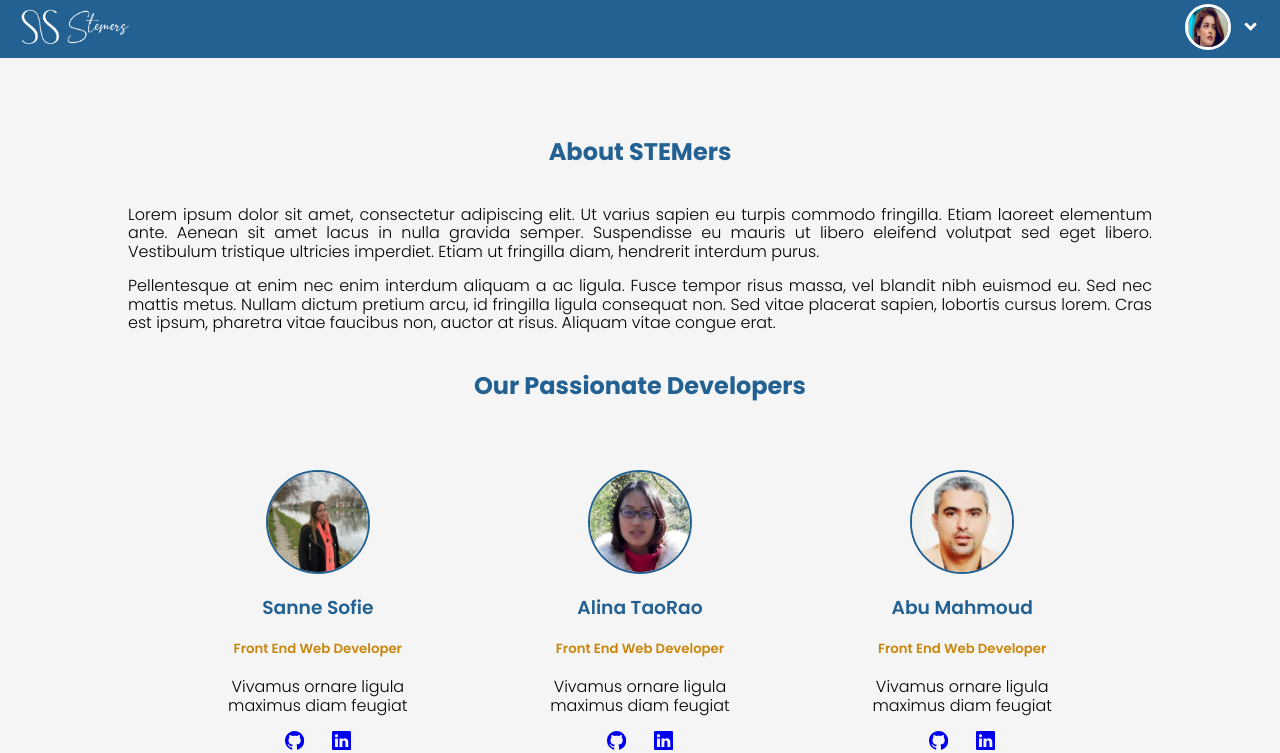
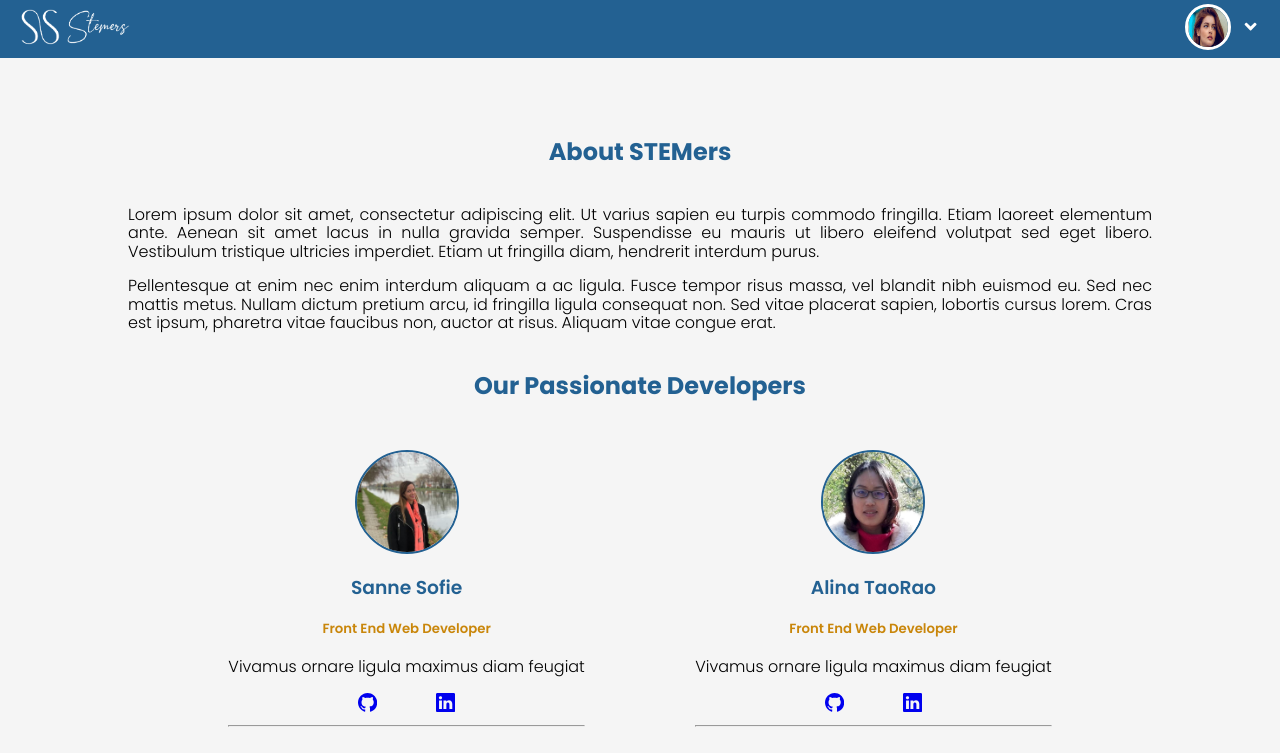
Before and after one commit to STEMers/stemers-frontend-netlify, a React (Create React App) app: page /about in a window 1280 px wide. Shown: the top 753 px of the page. Built offline with nearby package versions, Linux system fonts and the light colour scheme; a web font is replaced by a local one.

Commit message:
CSS for developer component

```diff
--- a/src/components/about/developers/styles.css
+++ b/src/components/about/developers/styles.css
@@ -1,7 +1,7 @@
 .developer{
     text-align: center;
-    margin: 30px;
-    width: 20%;
+    margin: 10px;
+    /* width: 20%; */
 }
 .developer img{
     width: 100px;
```
